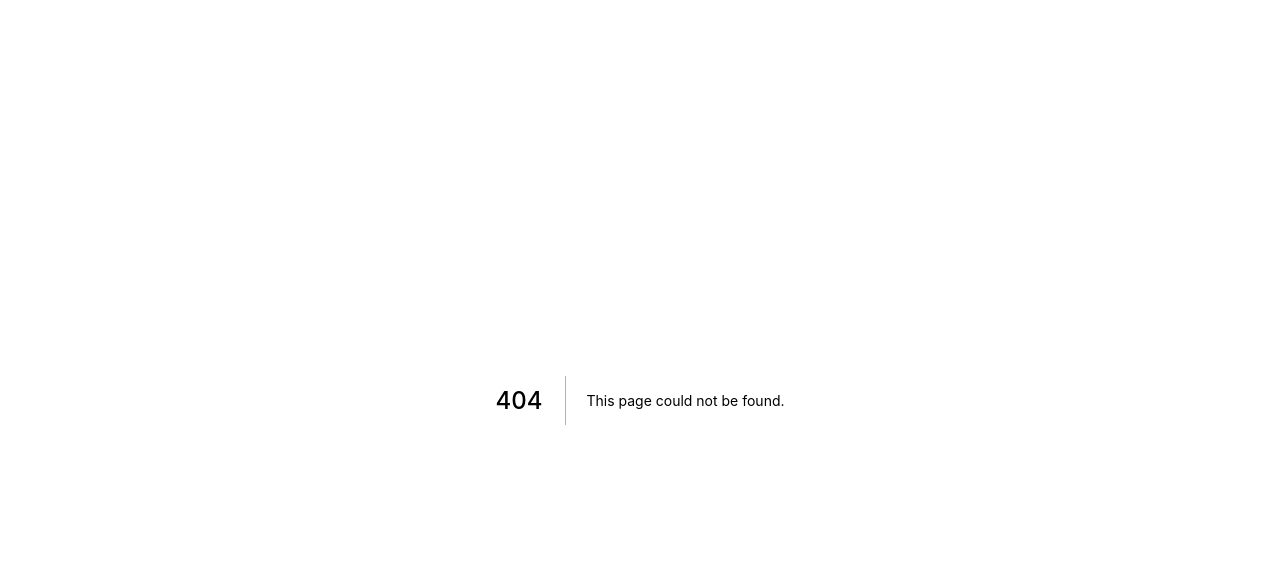
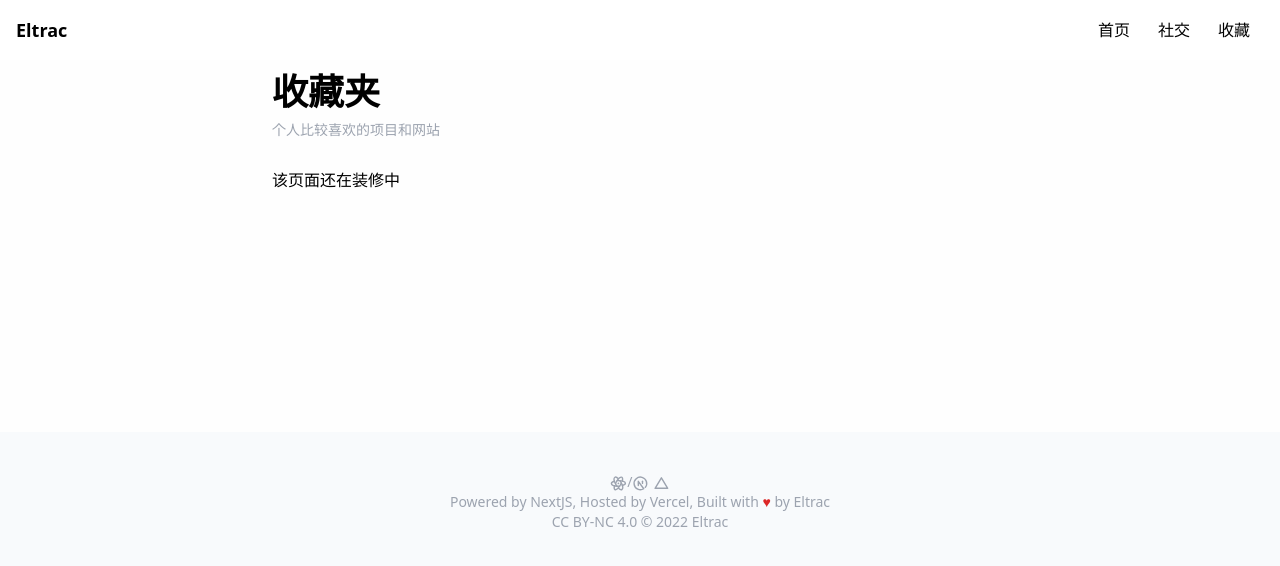
Before and after one commit to BigCoke233/guhub, a Next.js app: page /collections in a window 1280 px wide. Before the commit this address had no page. Shown: the top 566 px of the page. Built offline with nearby package versions, Linux system fonts and the light colour scheme.

Commit message:
new page

```diff
--- a/components/Tag.js
+++ b/components/Tag.js
@@ -1,4 +1,4 @@
 export default function Tag({ color, children }){
-    var classList = "text-white text-sm py-0.5 px-1.5 rounded-sm select-none mr-1 bg-"+color;
+    var classList = "inline-block text-white text-sm py-0.5 px-1.5 rounded-sm select-none mr-1 bg-"+color;
     return <span className={classList}>{children}</span>
 }
--- a/includes/Nav.js
+++ b/includes/Nav.js
@@ -21,6 +21,7 @@ export default function Nav() {
             <div className="nav-content md:mr-4">
                 <Item link="/">首页</Item>
                 <Item link="/social">社交</Item>
+                <Item link="/collections">收藏</Item>
             </div>
         </header>
     )
--- /dev/null
+++ b/pages/collections.js
@@ -0,0 +1,32 @@
+import Head from 'next/head';
+import { Heading } from '/components';
+import { Nav, Footer } from '/includes';
+
+export default function Collections() {
+    return (
+      <div className="w-full">
+        <Head>
+          <title>Eltrac</title>
+          <link rel="icon" href="/favicon.webp" />
+          <meta charSet='utf-8' />
+        </Head>
+
+        <Nav />
+
+        <main className="max-w-3xl mx-auto mt-12 mb-2 py-2 px-4">
+
+          <Heading meta="个人比较喜欢的项目和网站">收藏夹</Heading>
+
+          <section className="content">
+
+            <p className="mt-7 mb-56">该页面还在装修中</p>
+
+
+          </section>
+
+        </main>
+
+        <Footer/>
+      </div>
+    )
+  }
--- a/pages/index.js
+++ b/pages/index.js
@@ -26,7 +26,7 @@ function NameCard({ name, pronounce, description }) {
 }
 
 const Index = ({ gh }) => (
-    <div className="container">
+    <div className="w-full">
 
       <Head>
         <title>Eltrac</title>
@@ -58,12 +58,14 @@ const Index = ({ gh }) => (
             <div className="class-init hidden
             bg-yellow-500 bg-indigo-500 bg-blue-300 bg-slate-700 bg-blue-600 bg-blue-500"></div>
 
+            <p className="leading-8 md:leading-6">
               <Tag color="yellow-500">JavaScript</Tag>
               <Tag color="blue-500">TypeScript</Tag>
               <Tag color="indigo-500">PHP</Tag>
               <Tag color="blue-300">React</Tag>
               <Tag color="slate-700">Next.js</Tag>
               <Tag color="blue-600">Lua</Tag>
+            </p>
           </Content>
 
           <Content title="我有">
--- a/pages/social.js
+++ b/pages/social.js
@@ -2,13 +2,13 @@ import Head from 'next/head';
 import { Heading, Card } from '/components';
 import { Nav, Footer } from '/includes';
 
-import { FaTelegramPlane, FaStore } from "react-icons/fa";
+import { FaTelegramPlane, FaStore, FaGithub } from "react-icons/fa";
 import { BsEnvelopeFill, BsTwitter } from "react-icons/bs";
 import { RiBilibiliLine, RiDoubanFill } from "react-icons/ri";
 
 export default function Social() {
     return (
-      <div className="container">
+      <div className="w-full">
         <Head>
           <title>Eltrac</title>
           <link rel="icon" href="/favicon.webp" />
@@ -23,7 +23,7 @@ export default function Social() {
 
           <section className="content">
 
-            <p className="my-5 mb-3">你可以通过以下方式直接联系我，通常不接受 QQ/微信 好友申请。</p>
+            <p className="my-4">你可以通过以下方式直接联系我，通常不接受 QQ/微信 好友申请。</p>
 
             <div className="flex flex-row my-2 w-full flex-wrap gap-y-2 -mx-1">
                 <Card link="mailto:hi@guhub.cn" text="hi@guhub.cn" des="通过邮箱联系我" size="tiny">
@@ -34,7 +34,7 @@ export default function Social() {
                 </Card>
             </div>
 
-            <p className="my-5  mb-3">以下是我活跃的社交平台，如果你对我在这些平台的动态感兴趣，可以考虑关注。</p>
+            <p className="my-4">以下是我活跃的社交平台，如果你对我在这些平台的动态感兴趣，可以考虑关注。</p>
 
             <div className="flex flex-row my-2 w-full flex-wrap gap-y-2 -mx-1">
                 <Card link="https://twitter.com/Eltrac233" text="Twitter" des="推特，日常发牢骚。" size="tiny">
@@ -46,10 +46,16 @@ export default function Social() {
                 <Card link="https://www.douban.com/people/eltrac/" text="豆瓣" des="其实不怎么活跃。" size="tiny">
                     <span className="text-green-500 block"><RiDoubanFill/></span>
                 </Card>
+                <Card link="https://github.com/BigCoke233" text="GitHub" des="程序员的社交平台。" size="tiny">
+                    <span className="text-black block"><FaGithub/></span>
+                </Card>
                 <Card link="https://storeweb.cn/member/o/626" text="个站商店" des="站长们的社交平台。" size="tiny">
                     <span className="text-yellow-500 block"><FaStore/></span>
                 </Card>
             </div>
+
+            <p className="my-4">以上并不是所有社交平台我都常用，如果你想要联系我，建议通过邮箱或者 Telegram 直接联系，在中午和晚上和节假日我一般有空回复邮件和消息。
+            更推荐发邮件，因为我并不常看 Telegram，当你有实时沟通的需求是才建议使用 Telegram。</p>
 
           </section>
 
--- a/public/global.js
+++ b/public/global.js
@@ -18,11 +18,13 @@
      * 头像点击动画
      */
     const avatar = document.getElementById('avatar');
+    if(avatar!=undefined){
         avatar.addEventListener('click', function(){
             avatar.setAttribute('style','animation: shake 2s');
             setTimeout(function(){
                 avatar.setAttribute('style','animation: none');
             }, 500)
         })
+    }
 
 })();
```
Lines whose indentation alone changed are shown as unchanged.
